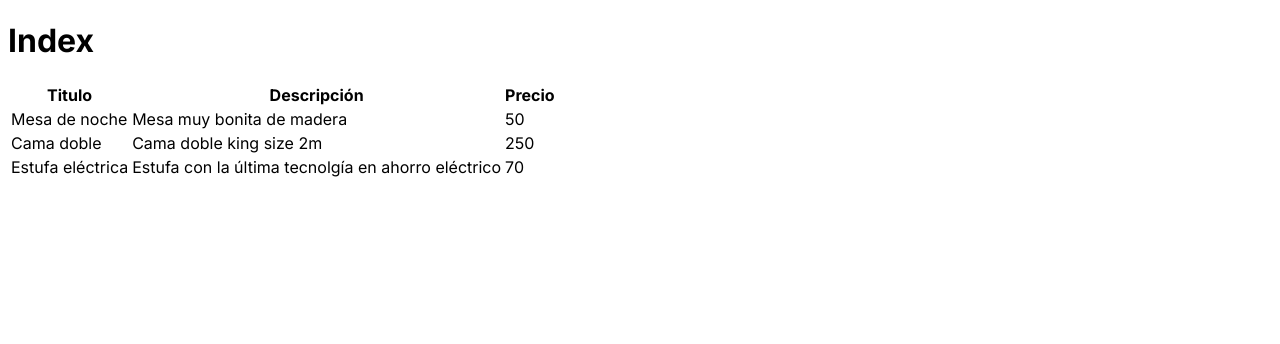
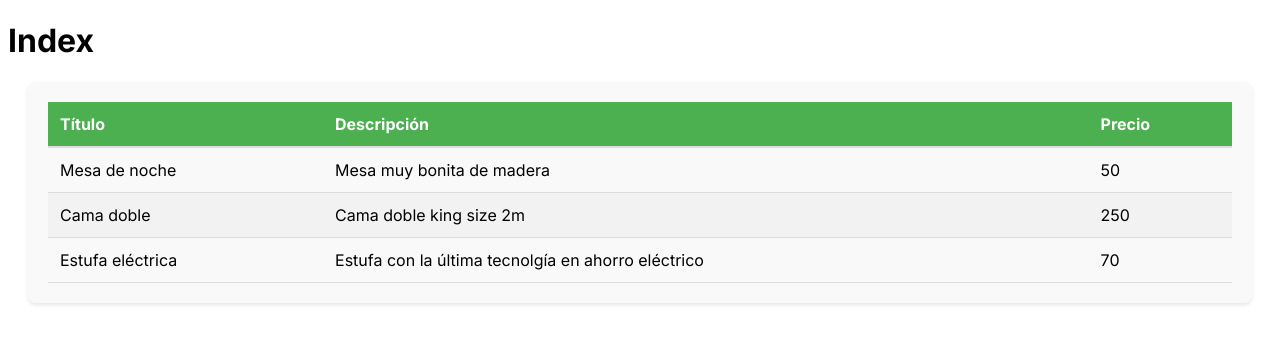
Before and after one commit to daniela03h/crud-product-dos, a Next.js app: page / in a window 1280 px wide. Shown: the top 344 px of the page. Built offline with nearby package versions, Linux system fonts and the light colour scheme.

Commit message:
Creating table styles with styled-component

```diff
--- /dev/null
+++ b/app/_components/Table/styled.tsx
@@ -0,0 +1,38 @@
+import styled from "styled-components";
+
+
+export const TableWrapper = styled.div`
+    margin: 20px;
+    padding: 20px;
+    border-radius: 8px;
+    background-color: #f9f9f9;
+    box-shadow: 0 2px 4px rgba(0, 0, 0, 0.1);
+`;
+
+export const StyledTable = styled.table`
+    width: 100%;
+    border-collapse: collapse;
+`;
+
+export const TableHeader = styled.th`
+    background-color: #4CAF50;
+    color: white;
+    padding: 12px;
+    text-align: left;
+    border-bottom: 2px solid #ddd;
+`;
+
+export const TableCell = styled.td`
+    padding: 12px;
+    border-bottom: 1px solid #ddd;
+`;
+
+export const TableRow = styled.tr`
+    &:nth-child(even) {
+        background-color: #f2f2f2;
+    }
+
+    &:hover {
+        background-color: #ddd;
+    }
+`;
--- /dev/null
+++ b/app/_components/Table/table.tsx
@@ -0,0 +1,37 @@
+import { useEffect, useState } from "react";
+import { productsArray } from "../../_api/api";
+import { IProduct } from "../../_types/types";
+import { StyledTable, TableCell, TableHeader, TableRow, TableWrapper } from "./styled";
+
+export function Table() {
+    const [data, setData] = useState<IProduct[]>([]);
+
+    useEffect(() => {
+        setData(productsArray)
+    }, [])
+
+    return (
+        <TableWrapper>
+            <StyledTable>
+                <thead>
+                    <tr>
+                        <TableHeader>Título</TableHeader>
+                        <TableHeader>Descripción</TableHeader>
+                        <TableHeader>Precio</TableHeader>
+                    </tr>
+                </thead>
+                <tbody>
+                    {data.map((value, key) => {
+                        return (
+                            <TableRow key={key}>
+                                <TableCell>{value.title}</TableCell>
+                                <TableCell>{value.description}</TableCell>
+                                <TableCell>{value.price}</TableCell>
+                            </TableRow>
+                        )
+                    })}
+                </tbody>
+            </StyledTable>
+        </TableWrapper>
+    );
+}
--- a/app/_components/table.tsx
+++ /dev/null
@@ -1,34 +0,0 @@
-import { useEffect, useState } from "react";
-import { productsArray } from "../_api/api";
-import { IProduct } from "../_types/types";
-
-export function Table() {
-    const [data, setData] = useState<IProduct[]>([]);
-
-    useEffect(() => {
-        setData(productsArray)
-    }, [])
-
-    return (
-        <table>
-            <thead>
-               <tr>
-                    <th>Titulo</th>
-                    <th>Descripción</th>
-                    <th>Precio</th>
-                </tr>
-            </thead>
-            <tbody>
-                {data.map((value, key) => {
-                    return (
-                        <tr key={key}>
-                            <td>{value.title}</td>
-                            <td>{value.description}</td>
-                            <td>{value.price}</td>
-                        </tr>
-                    )
-                })}
-            </tbody>
-        </table>
-    );
-}
--- a/app/page.tsx
+++ b/app/page.tsx
@@ -1,6 +1,6 @@
 'use client'
 
-import { Table } from "./_components/table";
+import { Table } from "./_components/Table/table";
 
 export default function Home() {
   return (
```
Also changed, not shown: package.json (+5 -4 lines), 1 other file (tests, documents, lock files or other folders).
